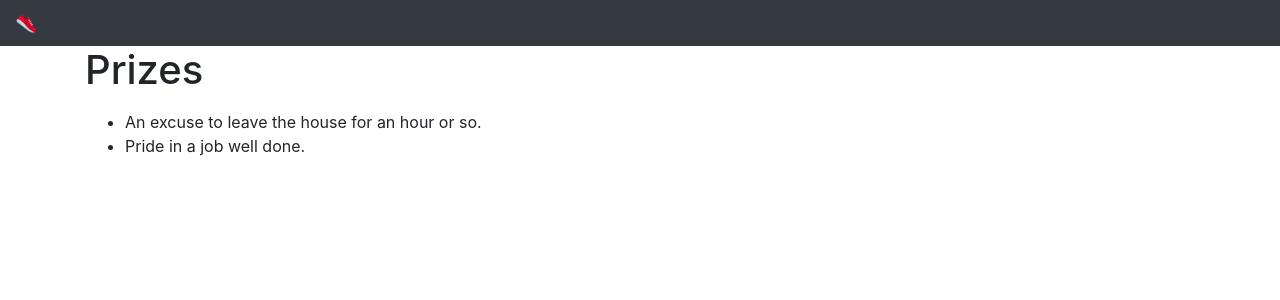
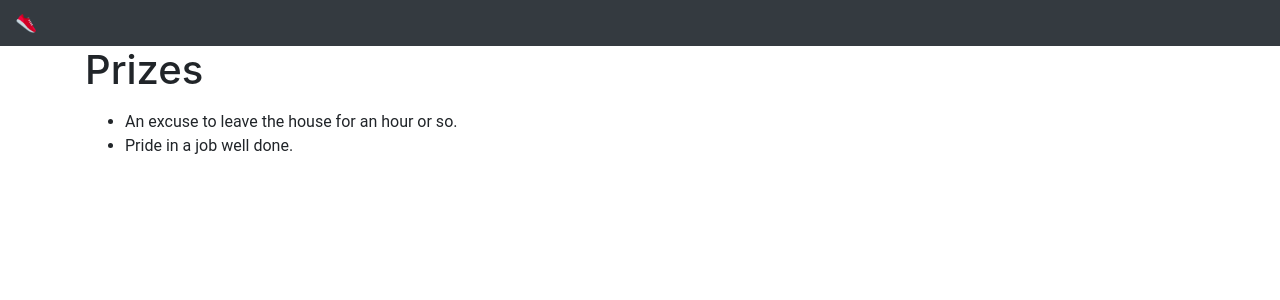
Before and after one commit to seangreene/m15-recipes, a Jekyll site: the page built from _posts/2020-03-28-prizes.md, in a window 1280 px wide. Shown: the top 300 px of the page. Built offline with Jekyll 4.4.1, drawn with Linux system fonts in a browser that asks for light colours; some web fonts are replaced.

Commit message:
see if it'll build now

```diff
--- a/_layouts/home.html
+++ b/_layouts/home.html
@@ -33,11 +33,13 @@ layout: default
   <section class="py-5 bg-light">
     <div class="container">
       <div class="row">
-        <iframe src="https://docs.google.com/forms/d/e/1FAIpQLScxT-eT3MBsutACJM_QJHvzyGGgXo0jMWRv3ceIfkbZ0GkvPg/viewform?embedded=true"    width="100%"
+        <div class="card">
+          <iframe src="https://docs.google.com/forms/d/e/1FAIpQLScxT-eT3MBsutACJM_QJHvzyGGgXo0jMWRv3ceIfkbZ0GkvPg/viewform?embedded=true"    width="100%"
             height="1000px"
             frameborder="0"
             marginheight="0"
             marginwidth="0"></iframe>
+          </div>
       </div>
     </div>
   </section>
--- a/_sass/main.scss
+++ b/_sass/main.scss
@@ -1,21 +1,37 @@
+.navbar h2 {
+  font-family: 'Cabin Condensed', sans-serif;
+  font-weight: 600;
+  font-size: 1.25rem;
+  margin: 0;
+}
+.navbar-collapse {
+    flex-grow: 0;
+}
+
+
 .jumbotron h1, .card-body h2 {
   font-family: 'Cabin Condensed', sans-serif;
 }
-.navbar h2 {
-	font-family: 'Nunito', sans-serif;
-	font-weight: bold;
-	font-size: 1.25rem;
-	margin: 0;
+.card-body h2 {
+  font-family: 'Cabin Condensed', sans-serif;
+  font-weight: 400;
+  font-size: 21px;
 }
 .jumbotron h1, .card-body h2 a {
 	color: #34749e
 }
-marquee, .card-text p, li.nav-item {
-	font-family: 'Montserrat', sans-serif;
+p, li {
+	font-family: 'Roboto', sans-serif;
 }
-.navbar-collapse {
-    flex-grow: 0;
+
+.row {
+  justify-content: center;
 }
+.card {
+  width: 100%;
+  max-width: 650px;
+}
+
 .jumbotron {
   height: calc(100vh - 30px);
   display: flex;
--- a/assets/css/styles.scss
+++ b/assets/css/styles.scss
@@ -4,14 +4,3 @@
 @import url('https://fonts.googleapis.com/css?family=Montserrat|Nunito');
 
 @import url('https://fonts.googleapis.com/css2?family=Cabin+Condensed:wght@400;500;600;700&display=swap');
-
-.jumbotron h1, {
-	font-family: 'Cabin Condensed', sans-serif;
-	font-weight: 700;
-	font-size: 96px;
-}
-
-.card-body h2 {
-	font-family: 'Cabin Condensed', sans-serif;
-	font-weight: 400;
-}
```
